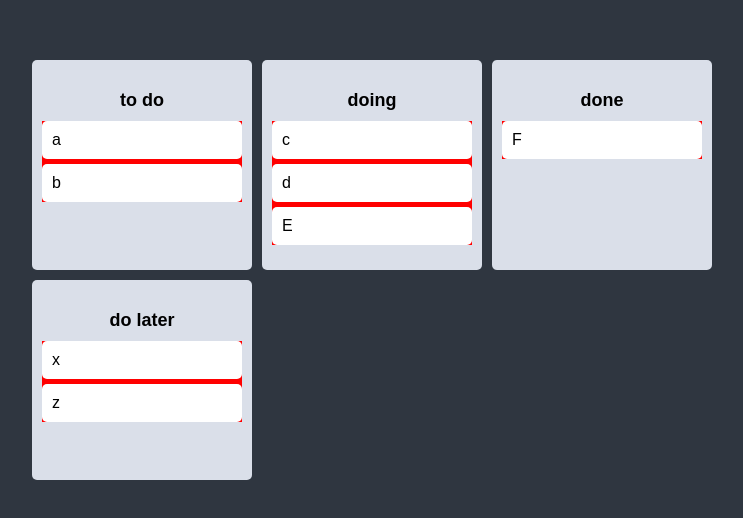
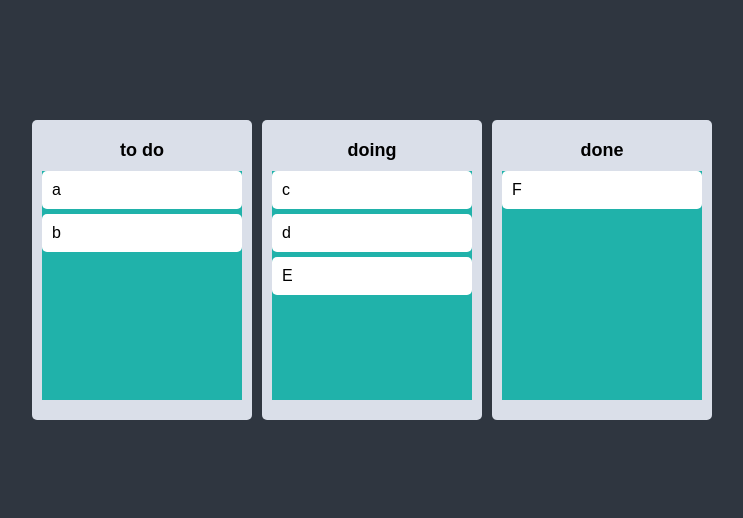
Before and after one commit to gahyeon-park/react-masterclass-typescript, a React (Create React App) app: page / in a window 1280 px wide. Shown: the part 130-648 px from the top of the page, without its empty margins (268-1011 px from the left). Built offline with nearby package versions, Linux system fonts and the light colour scheme.

Commit message:
#7.11 Droppable Snapshot

```diff
--- a/src/atoms.tsx
+++ b/src/atoms.tsx
@@ -11,7 +11,6 @@ export const todoListState = atom<ITodoListState>({
   default: {
     "to do": ["a", "b"],
     doing: ["c", "d", "E"],
-    done: ["F"],
-    "do later": ["x", "z"]
+    done: ["F"]
   }
 });
--- a/src/components/Board.tsx
+++ b/src/components/Board.tsx
@@ -3,11 +3,12 @@ import styled from 'styled-components';
 import DraggableCard from './DraggableCard';
 
 const Wrapper = styled.div`
-  min-height: 200px;
+  min-height: 300px;
   padding: 20px 10px;
-  padding-top: 30px;
   border-radius: 5px;
   background-color: ${props => props.theme.boardColor};
+  display: flex;
+  flex-direction: column;
 `;
 
 const Title = styled.h2`
@@ -15,6 +16,18 @@ const Title = styled.h2`
   font-weight: 600;
   margin-bottom: 10px;
   font-size: 18px;
+`;
+
+interface IAreaProps {
+  $isDraggingOver: boolean;
+  $isDraggingFromThis: boolean;
+}
+
+// Area가 div 태그여서 isDraggingOver props를 인지못하기 때문에 ↓아래와 같이 type 선언
+const Area = styled.div<IAreaProps>`
+  background-color: ${props => props.$isDraggingOver ? "pink" : props.$isDraggingFromThis ? "slategray" : "lightseagreen"};
+  flex-grow: 1;
+  transition: background-color .3s ease-in-out;
 `;
 
 interface IProps {
@@ -27,13 +40,13 @@ function Board({ todos, boardId } : IProps){
     <Wrapper>
       <Title>{boardId}</Title>
       <Droppable droppableId={boardId}>
-        {(provided) => (
-          <div style={{backgroundColor: "red"}} ref={provided.innerRef} {...provided.droppableProps}>
+        {(provided, snapshot) => (
+          <Area $isDraggingOver={snapshot.isDraggingOver} $isDraggingFromThis={Boolean(snapshot.draggingFromThisWith)} ref={provided.innerRef} {...provided.droppableProps}>
             {todos.map((todo, idx) => (
               <DraggableCard key={todo} todo={todo} idx={idx} />
             ))}
             {provided.placeholder}
-          </div>
+          </Area>
         )}
       </Droppable>
       </Wrapper>
--- a/src/components/DraggableCard.tsx
+++ b/src/components/DraggableCard.tsx
@@ -25,7 +25,7 @@ function DraggableCard({ todo, idx }: IProps) {
   // 여기서는 f와 e의 index props만 바뀌었는데 a,b,c,d도 렌더링되는 상황.
   // ★ React.memo()를 사용해서 실제 props가 바뀐 항목만 렌더링되도록 한다.
   return (
-    <Draggable key={todo} draggableId={todo} index={idx}>
+    <Draggable draggableId={todo} index={idx}>
       {(provided) => (
         <Card
           ref={provided.innerRef}
```
